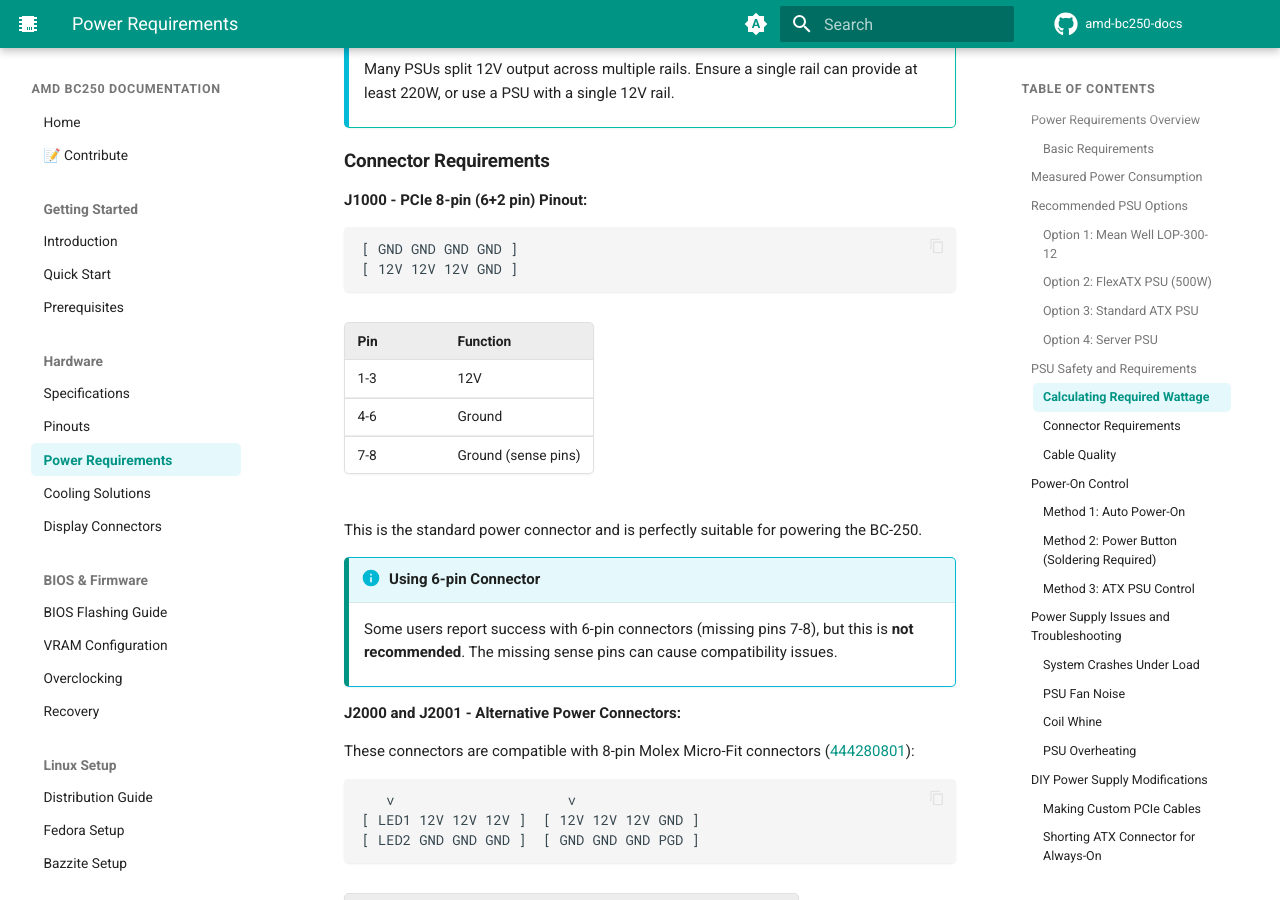
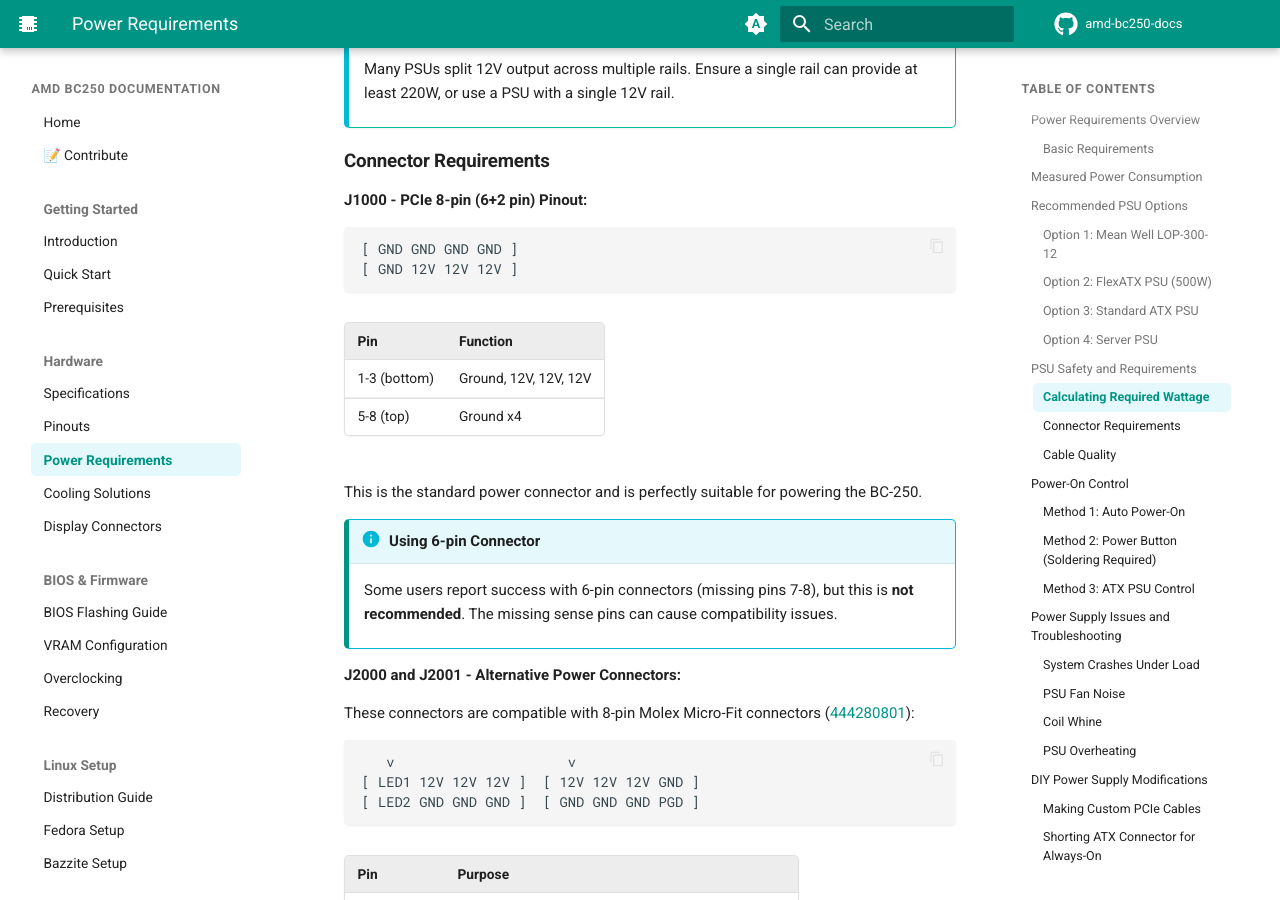
Before and after one commit to elektricM/amd-bc250-docs, an MkDocs documentation site: the page built from docs/hardware/power.md, in a window 1280 px wide and 900 px high, scrolled down 3323 px. Built offline with MkDocs 1.6.1 and Material for MkDocs 9.7.7, drawn with Linux system fonts in a browser that asks for light colours; comment, search, counter and statistics services are not loaded; the version menu is left out.

````diff
--- a/docs/hardware/power.md
+++ b/docs/hardware/power.md
@@ -134,14 +134,13 @@ Required Wattage = 235W * 1.2 = 282W
 
 ```
 [ GND GND GND GND ]
-[ 12V 12V 12V GND ]
+[ GND 12V 12V 12V ]
 ```
 
 | Pin | Function |
 |-----|----------|
-| 1-3 | 12V |
-| 4-6 | Ground |
-| 7-8 | Ground (sense pins) |
+| 1-3 (bottom) | Ground, 12V, 12V, 12V |
+| 5-8 (top) | Ground x4 |
 
 This is the standard power connector and is perfectly suitable for powering the BC-250.
 
````
Also changed, not shown: docs/hardware/pinouts.md (+1 -1 lines).
